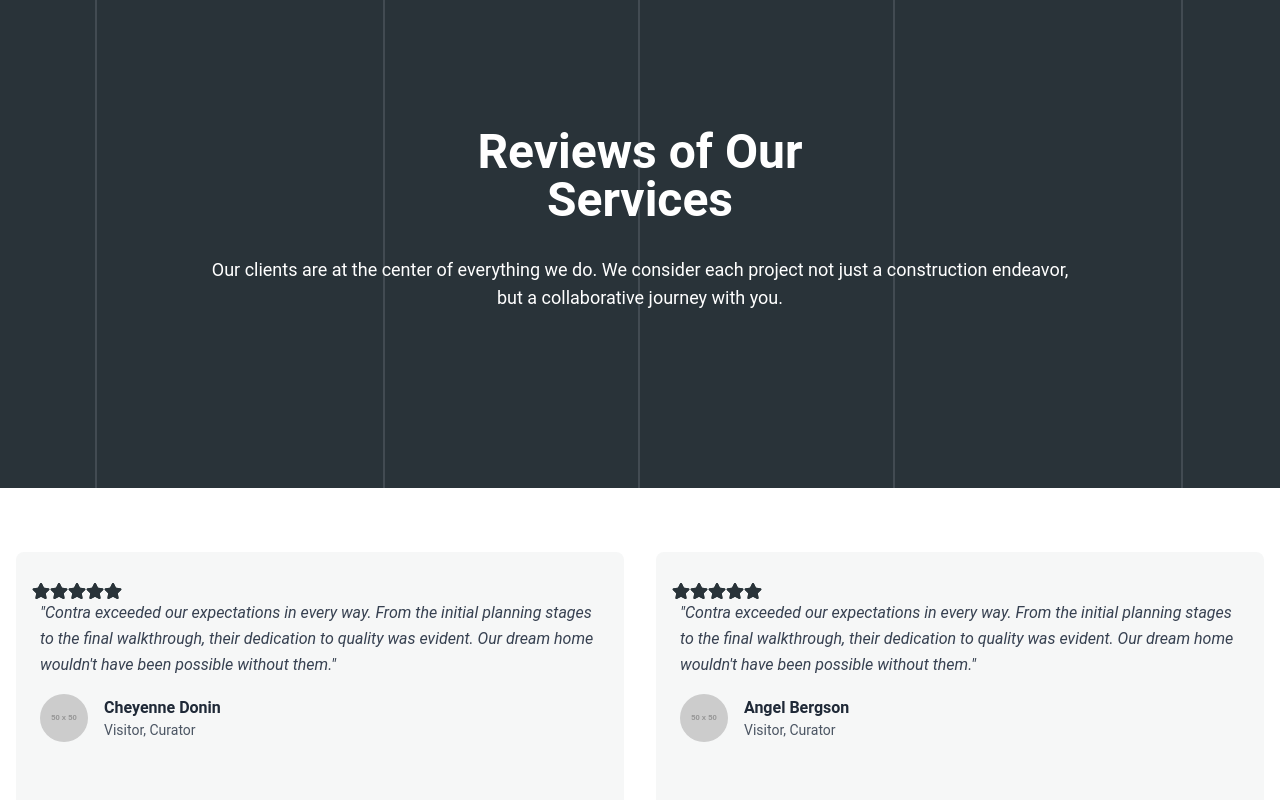
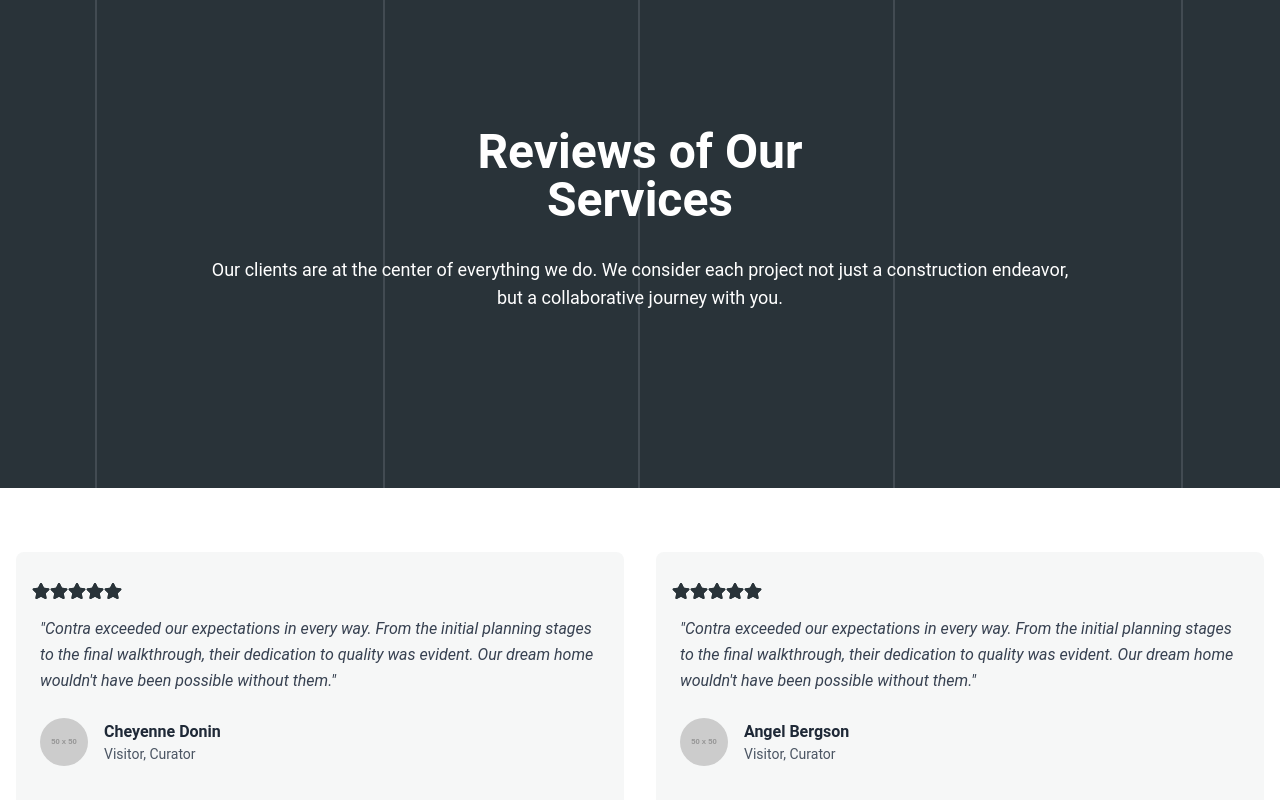
Before and after one commit to Katty020/versai_intern, a React (Create React App) app: page / in a window 1280 px wide. Shown: the top 800 px of the page. Built offline with nearby package versions, Linux system fonts and the light colour scheme.

Commit message:
Update ReviewSection.js

```diff
--- a/src/components/ReviewSection.js
+++ b/src/components/ReviewSection.js
@@ -3,8 +3,8 @@
 
 const StarRating = ({ rating }) => {
   return (
-    <div className="absolute top-[20px] left-2 ml-2 mt-2 text-[#293339] mb-4">
-      {/* Increased bottom margin */}
+    <div className="absolute top-[20px] left-2 ml-2 mt-2 text-[#293339] mb-6">
+      {/* Increased bottom margin to mb-6 */}
       {[...Array(5)].map((_, index) => (
         <i
           key={index}
@@ -19,9 +19,9 @@
 
 const ReviewCard = ({ name, role, quote, avatar, rating }) => {
   return (
-    <div className="bg-[#f6f7f7] text-gray-800 p-6 rounded-lg border-b-gray-100 relative min-h-[260px] max-w-2xl mx-auto">
+    <div className="bg-[#f6f7f7] text-gray-800 p-6 rounded-lg border-b-gray-100 relative min-h-[280px] max-w-2xl mx-auto">
       {/* Added 5 stars at the top of the card */}
-      <div className="absolute top-[20px] left-2 ml-2 mt-2 text-[#293339] mb-4">
+      <div className="absolute top-[20px] left-2 ml-2 mt-2 text-[#293339] mb-6">
         {[...Array(5)].map((_, index) => (
           <i
             key={index}
@@ -35,12 +35,14 @@
       {/* Dynamic star rating */}
       <StarRating rating={rating} />
 
-      <div className="flex-grow mt-6">
+      <div className="flex-grow mt-10">
+        {/* Increased top margin to mt-10 to add more space between stars and quote */}
         <blockquote className="italic text-gray-700 leading-relaxed">
           {quote}
         </blockquote>
       </div>
-      <div className="flex items-center mt-4">
+      <div className="flex items-center mt-6">
+        {/* Increased top margin to mt-6 to add space between quote and reviewer info */}
         <img
           src={avatar}
           alt={name}
```
